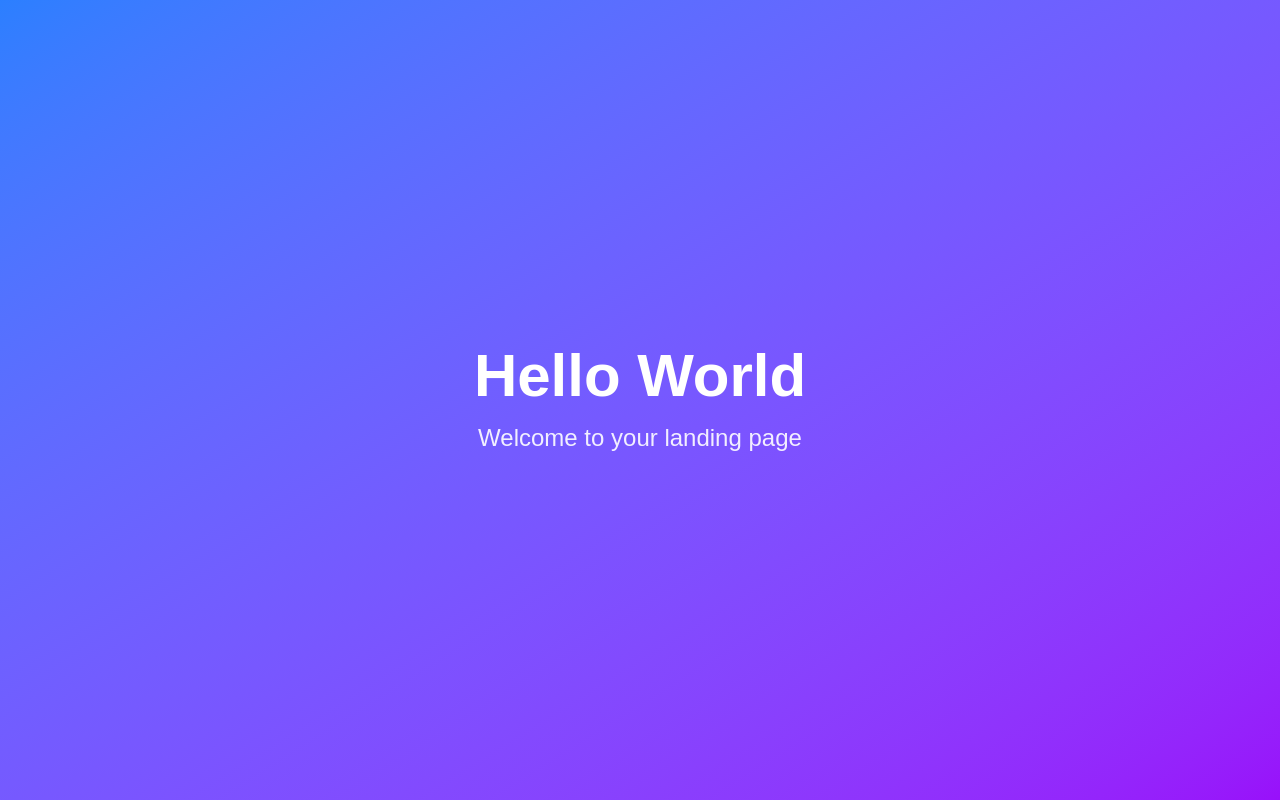
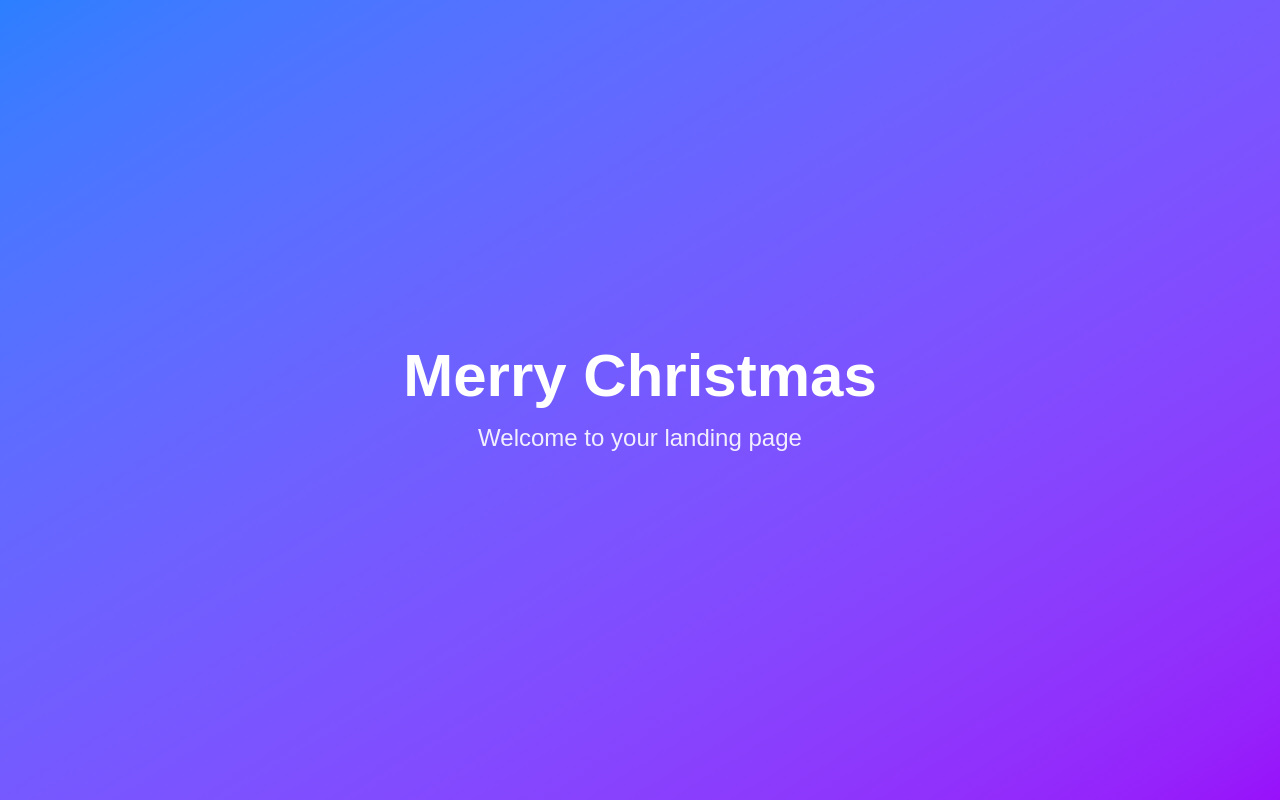
Before and after one commit to ns-test-org/testing-stand-180, a Next.js app in the folder packages/testing-stand-180/: page / in a window 1280 px wide. Built offline with nearby package versions, Linux system fonts and the light colour scheme.

Commit message:
AI chat session: Updated code and files

```diff
--- a/packages/testing-stand-180/src/app/page.tsx
+++ b/packages/testing-stand-180/src/app/page.tsx
@@ -3,7 +3,7 @@ export default function Landing() {
     <div className="min-h-screen w-full flex items-center justify-center bg-gradient-to-br from-blue-500 to-purple-600">
       <div className="text-center">
         <h1 className="text-6xl font-bold text-white mb-4">
-          Hello World
+          Merry Christmas
         </h1>
         <p className="text-2xl text-white/90">
           Welcome to your landing page
```
